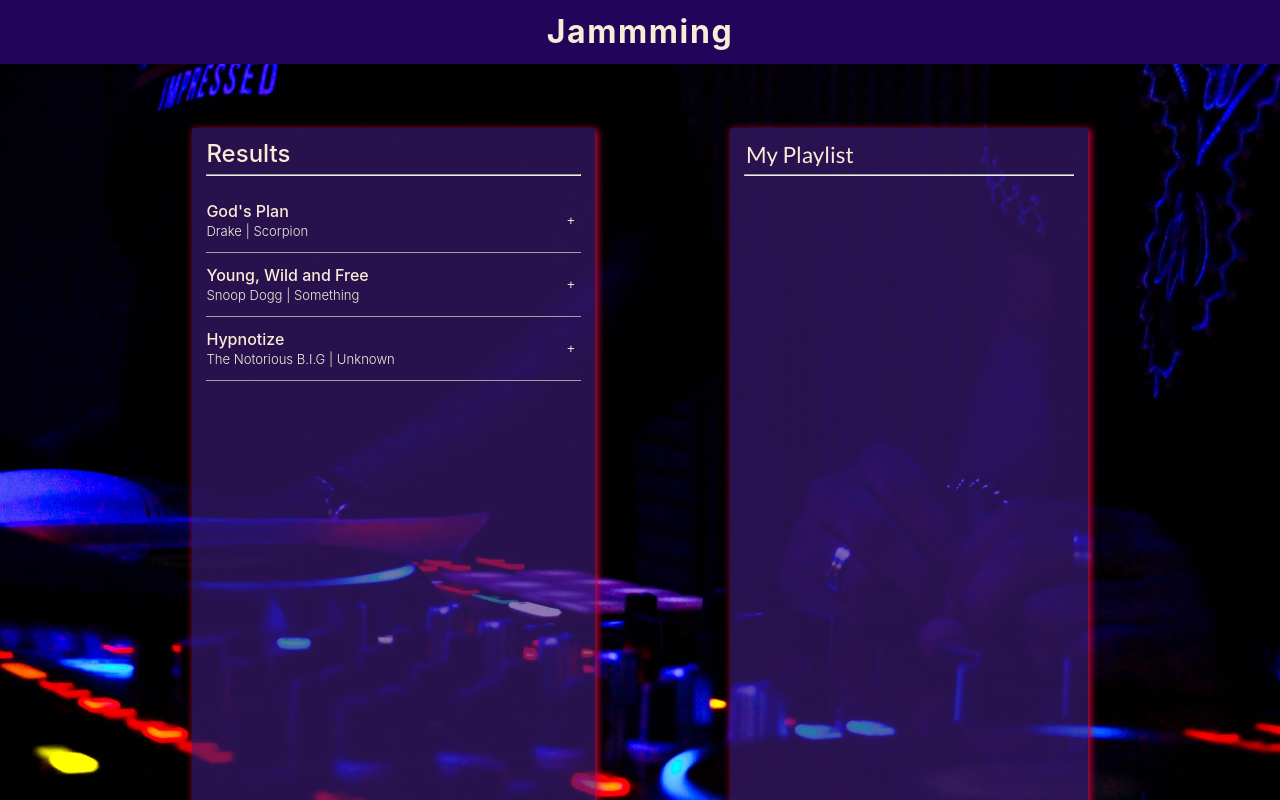
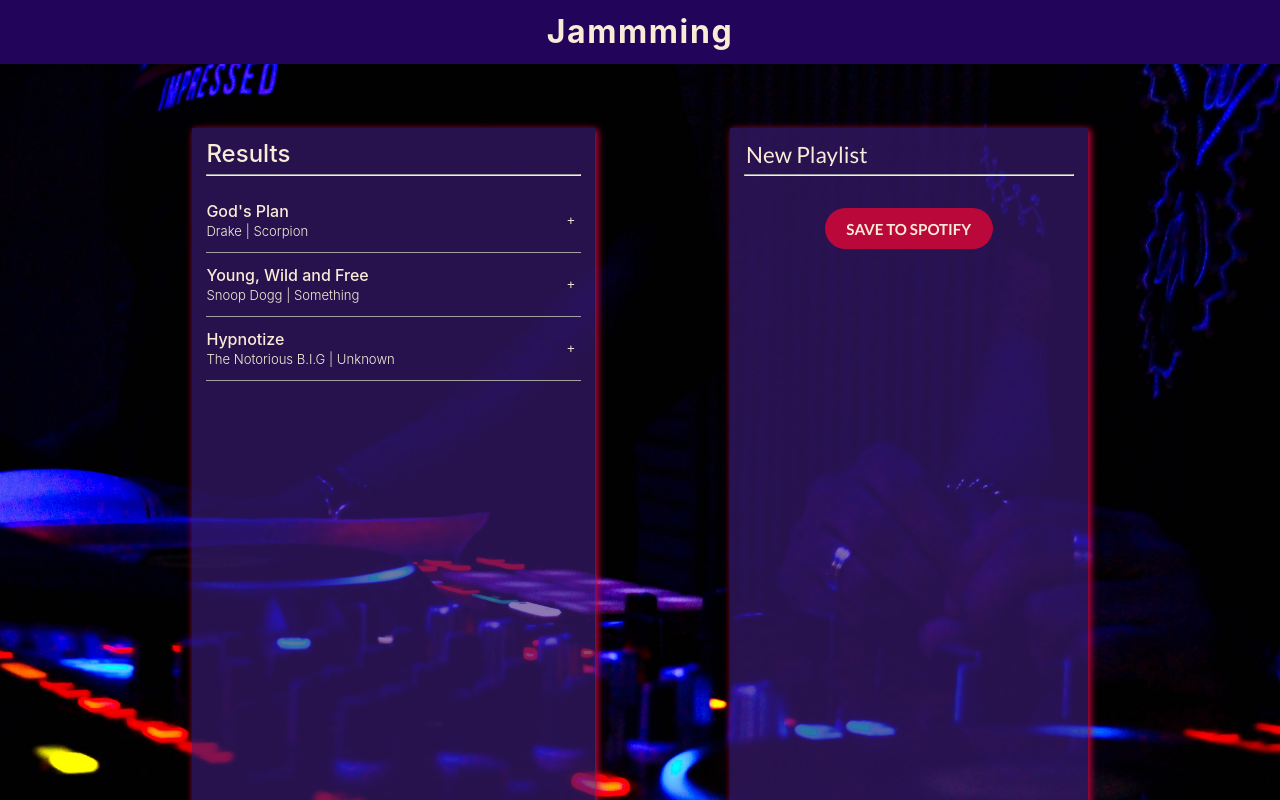
Before and after one commit to nikabazadze/jammming, a React (Create React App) app: page / in a window 1280 px wide. Shown: the top 800 px of the page. Built offline with nearby package versions, Linux system fonts and the light colour scheme.

Commit message:
Implement saving the playlist localy

```diff
--- a/src/components/App/App.js
+++ b/src/components/App/App.js
@@ -8,25 +8,29 @@ import Playlist from '../Playlist/Playlist';
 
 function App() {
   const [ searchResults, setSearchResults ] = useState([]);
-  const [ playlistName, setPlaylistName ] = useState('My Playlist');
+  const [ playlistName, setPlaylistName ] = useState('New Playlist');
   const [ playlistTracks, setPlaylistTracks ] = useState([]);
+  const [ savedPlayists, setSavedPlayists ] = useState([]);
 
   useEffect(() => {
     setSearchResults([
       {
         id: 1,
+        uri: 1,
         name: 'God\'s Plan',
         artist: 'Drake',
         album: 'Scorpion'
       },
       {
         id: 2,
+        uri: 2,
         name: 'Young, Wild and Free',
         artist: 'Snoop Dogg',
         album: 'Something'
       },
       {
         id: 3,
+        uri: 3,
         name: 'Hypnotize',
         artist: 'The Notorious B.I.G',
         album: 'Unknown'
@@ -50,6 +54,21 @@ function App() {
     );
   };
 
+  function savePlaylist() {
+    const trackURIs = playlistTracks.map((track) => track.uri);
+    setSavedPlayists((prev) => {
+      return [
+        ...prev,
+        {
+          name: playlistName,
+          uris: trackURIs
+        }
+      ];
+    });
+    setPlaylistName('New Playlist');
+    setPlaylistTracks([]);
+  };
+
   return (
     <div>
       <header>
@@ -68,6 +87,7 @@ function App() {
             playlistName={playlistName}
             onNameChange={setPlaylistName}
             onRemove={removeTrack}
+            onSave={savePlaylist}
           />
         </section>
       </main>
--- a/src/components/Playlist/Playlist.css
+++ b/src/components/Playlist/Playlist.css
@@ -19,4 +19,37 @@
     border: 0;
 }
 
+.button-container {
+    display: flex;
+    justify-content: center;
+    margin: 2rem 0;
+}
+
+.saveButton {
+    background-color: rgb(186, 8, 59);
+    color: antiquewhite;
+    font-size: 0.95rem;
+    text-align: center;
+    border: 0;
+    cursor: pointer;
+    width: 10.5rem;
+    padding: 0.7rem 0;
+    border-radius: 2rem;
+    font-family: 'Lato', sans-serif;
+    font-weight: 700;
+    transition: background-color 0.3s;
+}
+
+.saveButton:hover {
+    background-color: rgb(130, 8, 59);
+    color: #fff;
+}
+
+.saveButton:active {
+    padding: 0.6rem 0;
+    margin-top: 0.1rem;
+    width: 10.3rem;
+    font-size: 0.93rem;
+}
+
 /* Media queries */
--- a/src/components/Playlist/Playlist.js
+++ b/src/components/Playlist/Playlist.js
@@ -21,6 +21,9 @@ function Playlist(props) {
                 onRemove={props.onRemove}
                 isRemoval={true}
             />
+            <div className='button-container'>
+                <button className='saveButton' onClick={props.onSave}>SAVE TO SPOTIFY</button>
+            </div>
         </div>
     )
 }
```
